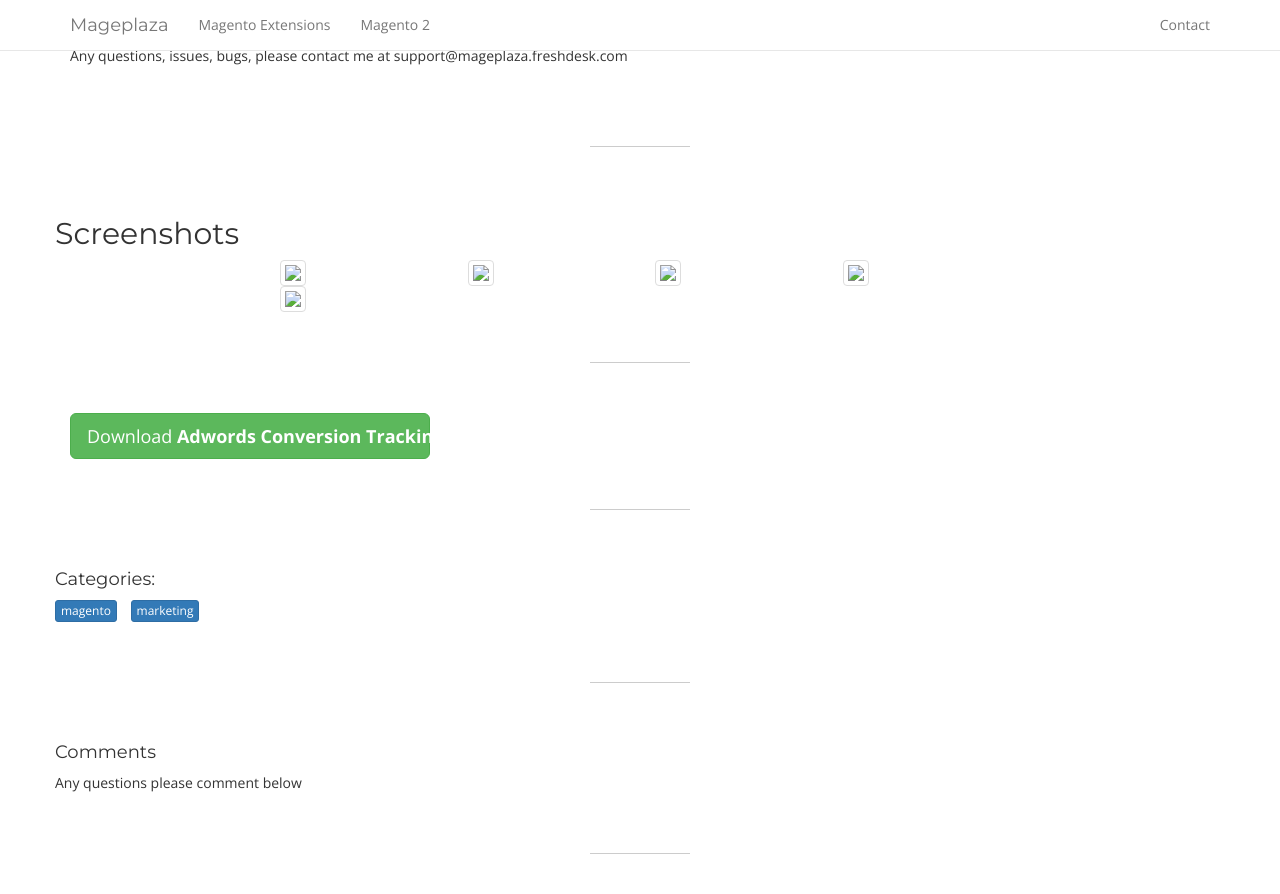
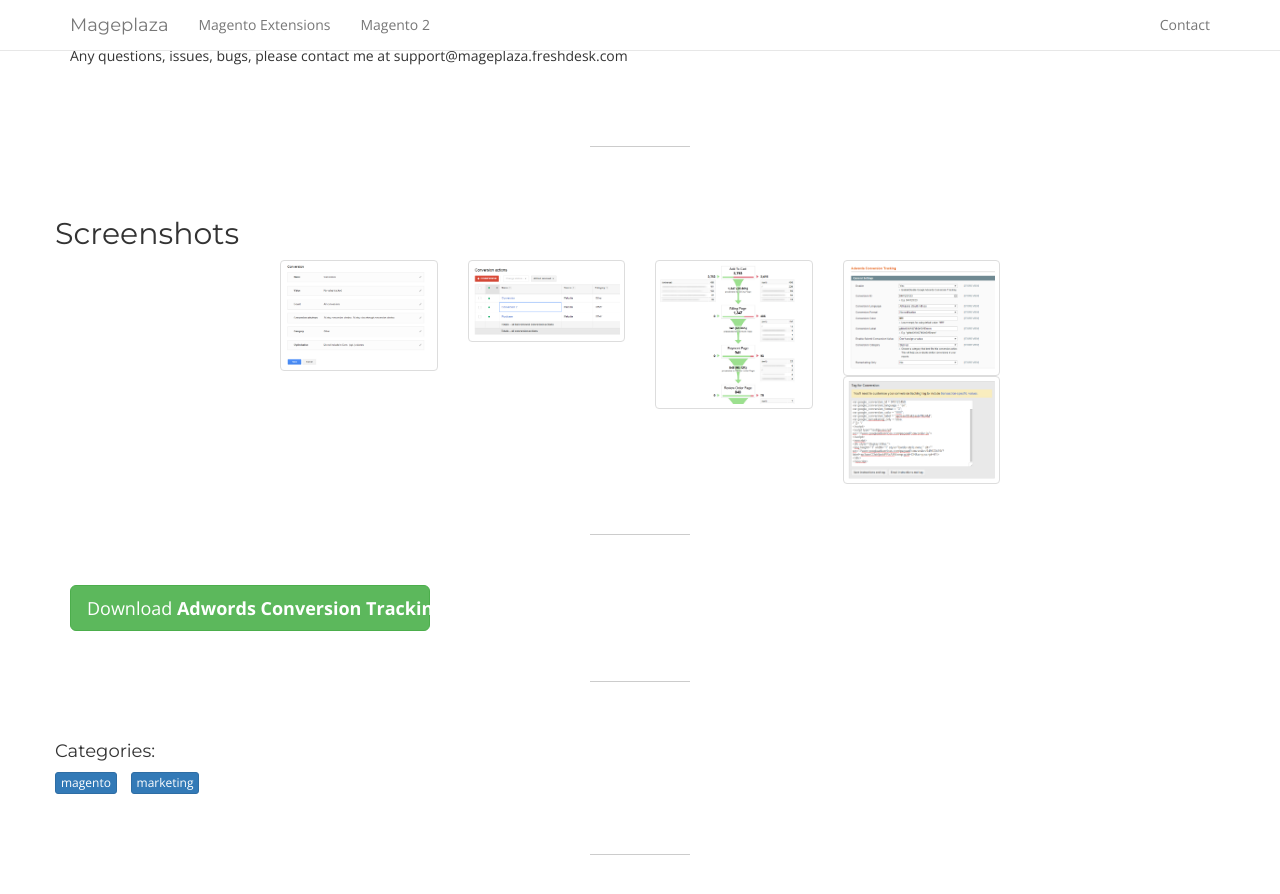
Before and after one commit to kangpaper/mplaza, a Jekyll site: the page built from _magento-extensions/adwords-conversion-tracking.md, in a window 1280 px wide and 900 px high, scrolled down 1225 px. Shown: the top 894 px of the window. Built offline with Jekyll 4.4.1, drawn with Linux system fonts in a browser that asks for light colours; nearby versions of some CDN libraries; comment, search, counter and statistics services are not loaded.

Commit message:
Auto update

```diff
--- a/_magento-extensions/adwords-conversion-tracking.md
+++ b/_magento-extensions/adwords-conversion-tracking.md
@@ -13,11 +13,11 @@
 
 sort_order: 99
 screenshots:
-  - /assets/img/extensions-images/google-adwords-conversion-tracking/add-conversion.png
-  - /assets/img/extensions-images/google-adwords-conversion-tracking/Conversion_actions.png
-  - /assets/img/extensions-images/google-adwords-conversion-tracking/funnel-visualization.png
-  - /assets/img/extensions-images/google-adwords-conversion-tracking/setup.png
-  - /assets/img/extensions-images/google-adwords-conversion-tracking/Tag_for_Conversion.png
+  - /assets/img/extensions-images/adwords-conversion-tracking/add-conversion.png
+  - /assets/img/extensions-images/adwords-conversion-tracking/Conversion_actions.png
+  - /assets/img/extensions-images/adwords-conversion-tracking/funnel-visualization.png
+  - /assets/img/extensions-images/adwords-conversion-tracking/setup.png
+  - /assets/img/extensions-images/adwords-conversion-tracking/Tag_for_Conversion.png
 
 demo:
 download: https://www.magentocommerce.com/magento-connect/adwords-conversion-tracking.html
```
